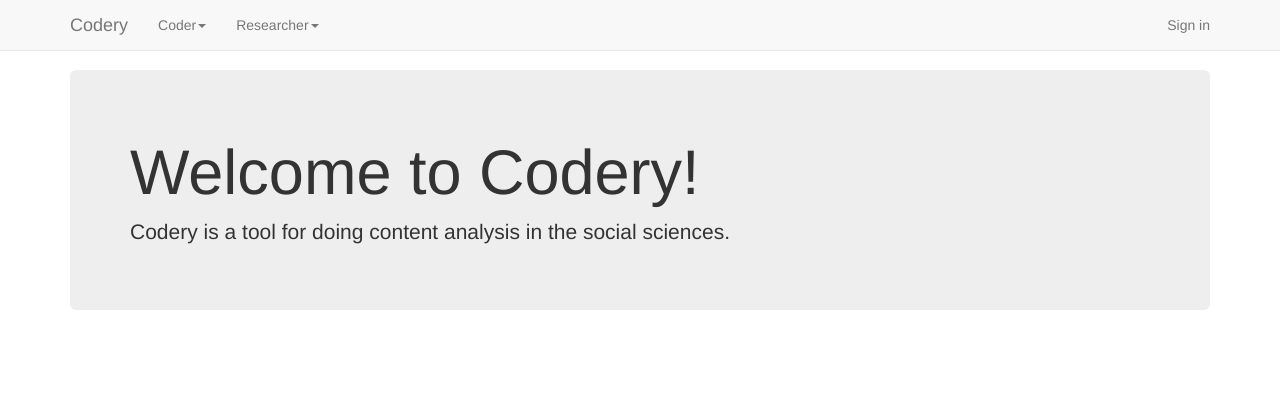
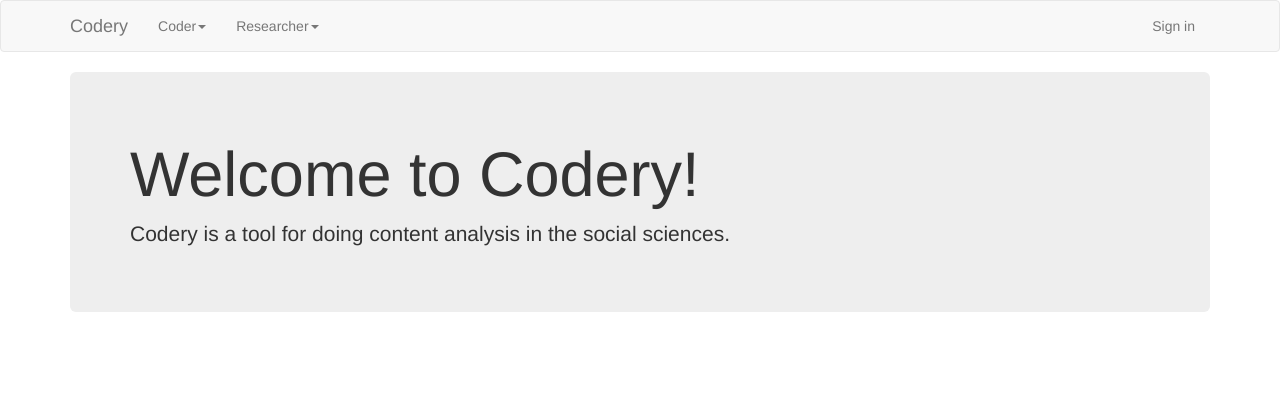
Before and after one commit to inducer/codery, a Django app: page / in a window 1280 px wide. Shown: the top 401 px of the page. After the commit the page ends 312 px from the top, so only its background shows below. Run offline with Django 3.2, Linux system fonts and the light colour scheme; parts of the project's set-up code (start-up, migrations or seed data) failed here and were passed over; some libraries are stand-ins or nearby versions.

Commit message:
CSS fixes

```diff
--- a/codery/static/css/style.css
+++ b/codery/static/css/style.css
@@ -1,8 +1,3 @@
-body {
-  min-height: 2000px;
-  padding-top: 70px;
-}
-
 tr.codery-extra-metadata td {
   padding-right:5px;
 }
--- a/codery/templates/base.html
+++ b/codery/templates/base.html
@@ -24,7 +24,7 @@
   <body>
 
     <!-- Fixed navbar -->
-    <div class="navbar navbar-default navbar-fixed-top" role="navigation">
+    <div class="navbar navbar-default" role="navigation">
       <div class="container">
         <div class="navbar-header">
           <button type="button" class="navbar-toggle" data-toggle="collapse" data-target=".navbar-collapse">
```
